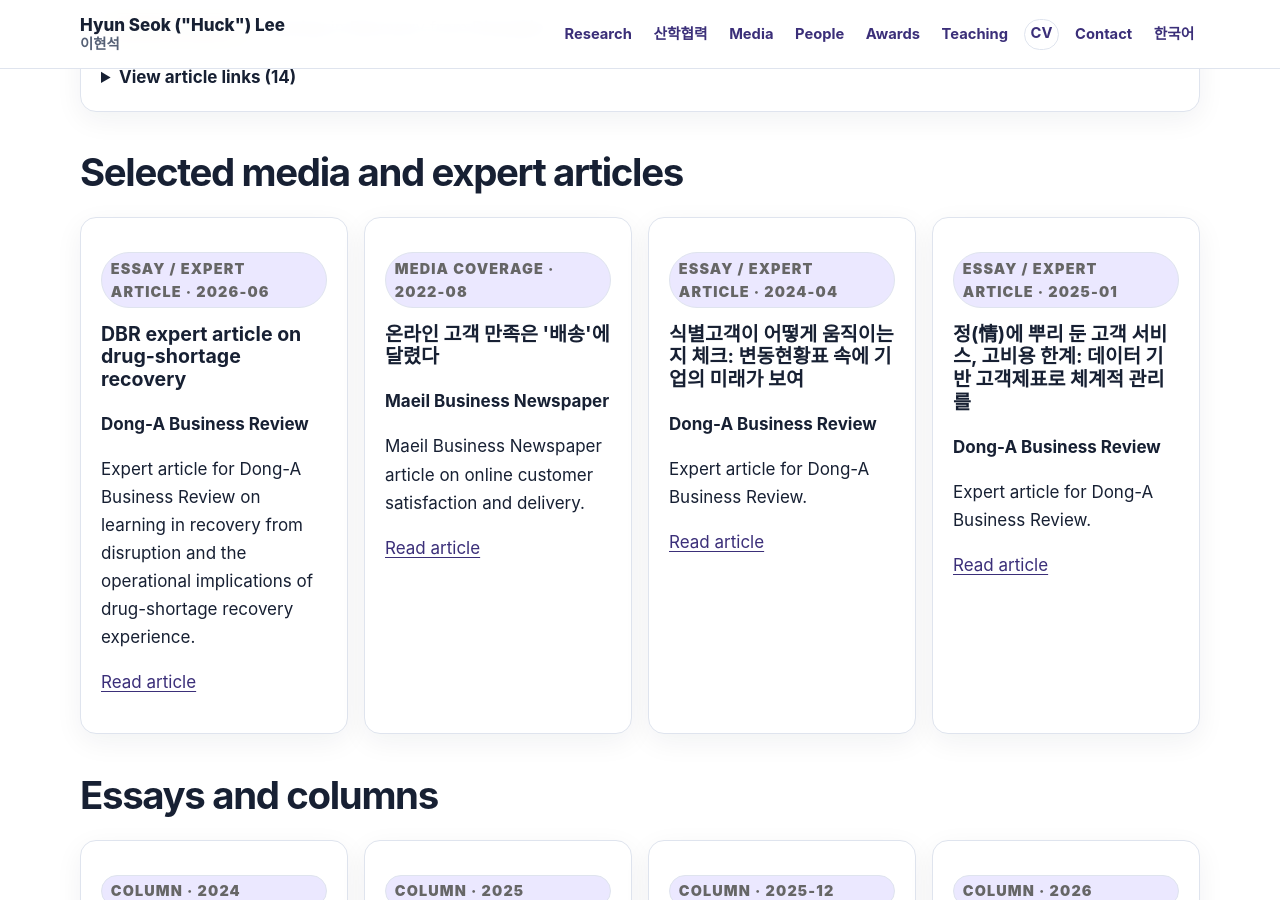
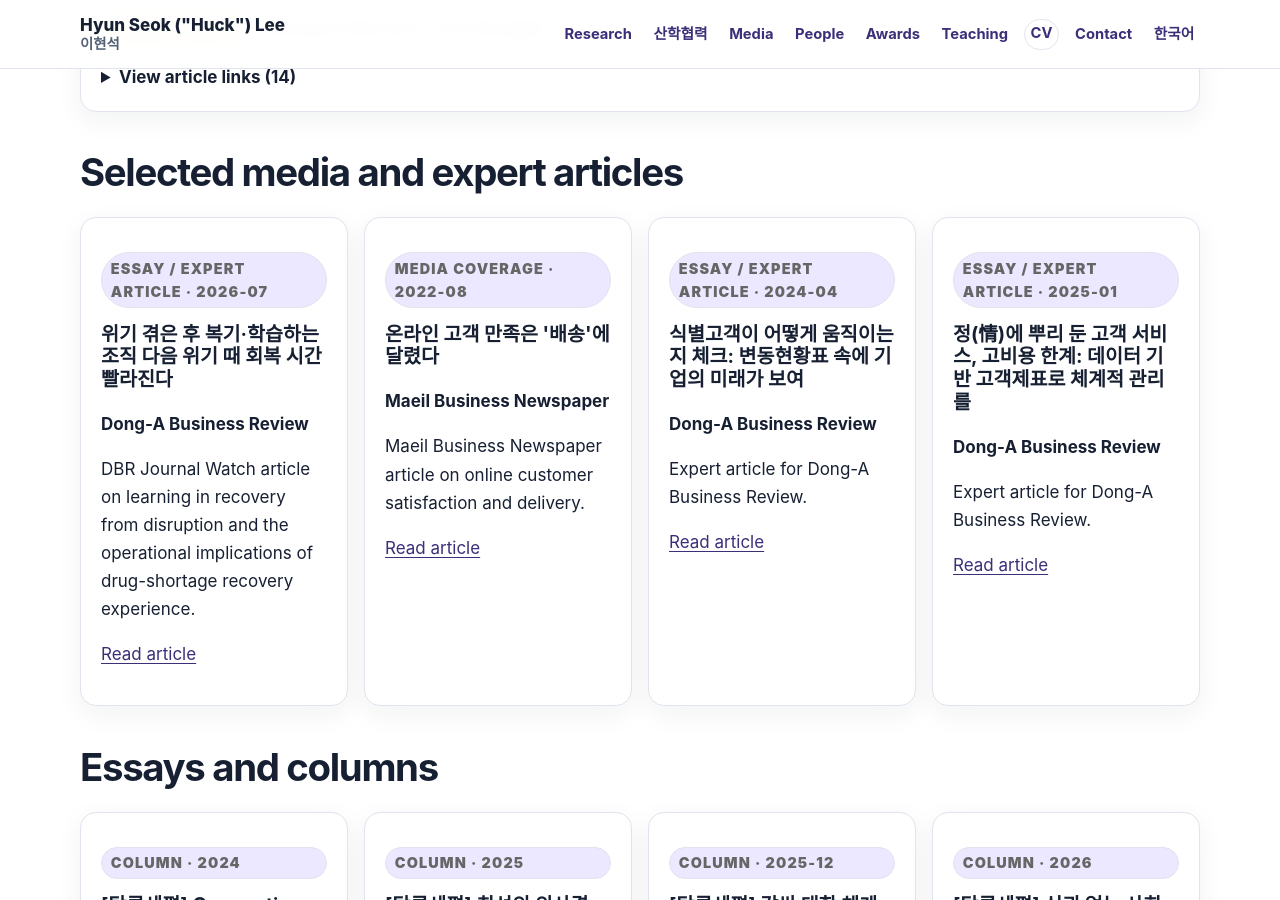
Before and after one commit to lordya2/lordya2.github.io, a Jekyll site: the page built from pages/media.md, in a window 1280 px wide and 900 px high, scrolled down 1017 px. Built offline with Jekyll 4.4.1, drawn with Linux system fonts in a browser that asks for light colours.

Commit message:
Use exact DBR article title from final PDF

```diff
--- a/_data/media_impact.yml
+++ b/_data/media_impact.yml
@@ -72,11 +72,11 @@ coverage_groups:
         url: 'https://www.lecturernews.com/news/articleView.html?idxno=204391'
 
 selected_media:
-  - title: 'DBR expert article on drug-shortage recovery'
+  - title: '위기 겪은 후 복기·학습하는 조직 다음 위기 때 회복 시간 빨라진다'
     outlet: 'Dong-A Business Review'
-    date: '2026-06'
+    date: '2026-07'
     url: 'https://dbr.donga.com/article/view/1201/article_no/12175'
-    summary: 'Expert article for Dong-A Business Review on learning in recovery from disruption and the operational implications of drug-shortage recovery experience.'
+    summary: 'DBR Journal Watch article on learning in recovery from disruption and the operational implications of drug-shortage recovery experience.'
     related_work: 'Learning in Recovery from Disruption'
     type: 'Essay / Expert article'
   - title: "온라인 고객 만족은 '배송'에 달렸다"
```
